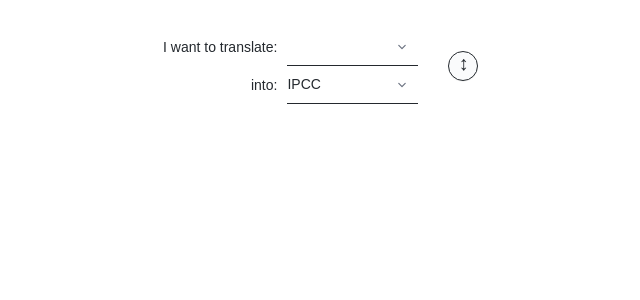
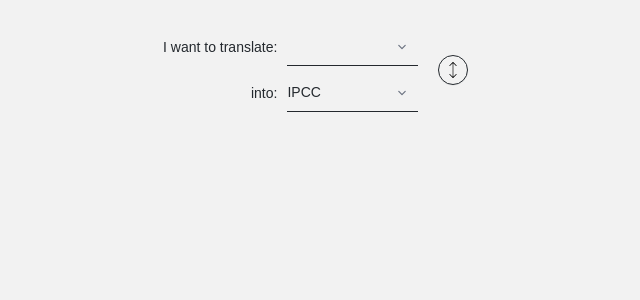
Before and after one commit to dianayukari/ipcctaylorsversion, a SvelteKit app: page / in a window 1280 px wide. Shown: the top 300 px of the page, without its empty margins (277-917 px from the left). Built offline with nearby package versions, Linux system fonts and the light colour scheme; a web font is replaced by a local one.

Commit message:
Refactor layout and styles in +page.svelte; add double arrow SVG for toggle button

```diff
--- a/src/routes/+page.svelte
+++ b/src/routes/+page.svelte
@@ -157,7 +157,7 @@ import { base } from '$app/paths';
                     <p class="text-emphasis">I want to translate:</p>
                     <p class="text-emphasis">into:</p>
                 </div>
-                <div class="text-column">
+                <div class="select-column">
                     <select class="dataset-select" bind:value={selectedSource}>
                         {#each options as option}
                             <option value={option.value}>{option.label}</option>
@@ -173,7 +173,6 @@ import { base } from '$app/paths';
             <div
                 class="toggle-button"
                 on:click={toggleDataset}>
-                <span>↕</span>
             </div>
         </div>
 
@@ -211,7 +210,7 @@ import { base } from '$app/paths';
 <style>
     @import url("https://use.typekit.net/pcv4xjp.css");
 
-    body {
+   :global(body) {
         background-color: #F2F2F2;
     }
 
@@ -236,13 +235,20 @@ import { base } from '$app/paths';
 
     .text-emphasis {
         text-align: right;
-        line-height: 10px;
+        margin: 10px 0;
     }
 
     .text-column {
         display: flex;
         flex-direction: column;
         margin-right: 10px;
+        gap: 8px;
+    }
+
+    .select-column {
+        display: flex;
+        flex-direction: column;
+        gap: 8px;
     }
 
     .dataset-select {
@@ -267,12 +273,16 @@ import { base } from '$app/paths';
     .toggle-button {
         display: flex;
         justify-content: center;
-        align-content: center;
+        align-items: center;
         width: 30px;
         height: 30px;
         padding: 8px;
         align-self: center;
-        background-color: #FAFBFC;
+        background-color: #F2F2F2;
+        background-image: url('/double-arrow-svgrepo-com.svg');
+        background-size: 16px 16px;
+        background-position: center;
+        background-repeat: no-repeat;
         border: 1px solid #24292E;
         border-radius: 50%;
         box-shadow: rgba(27, 31, 35, 0.04) 0 1px 0, rgba(255, 255, 255, 0.25) 0 1px 0 inset;
@@ -293,11 +303,7 @@ import { base } from '$app/paths';
         transition-duration: 0.1s;
     }
 
-    .toggle-button span {
-        font-size: 20px;
-        text-align: center;
-        line-height: 6px;
-    }
+
 
     .toggle-button:active {
         background-color: #EDEFF2;
@@ -329,8 +335,7 @@ import { base } from '$app/paths';
         line-height: 1.5;
         padding: 8px 32px 8px 0;
         width: 320px;
-        min-width: fit-content;
-        max-width: 100vw;
+        max-width: 80vw;
         margin: 20px 0 0 0;
         font-family: "recursive-sans-linear-static", sans-serif;
     }
@@ -368,4 +373,18 @@ import { base } from '$app/paths';
         color:#24292E
     }
 
+    /* Mobile styles */
+    @media (max-width: 500px) {
+
+        .select-column {
+            margin-top: 20px;
+            gap: 8px;
+        }
+
+        .toggle-button {
+            margin-top: 20px;
+        }
+
+    }
+
 </style>
```
Also changed, not shown: static/double-arrow-svgrepo-com.svg (added), 24 other files (tests, documents, lock files or other folders).
